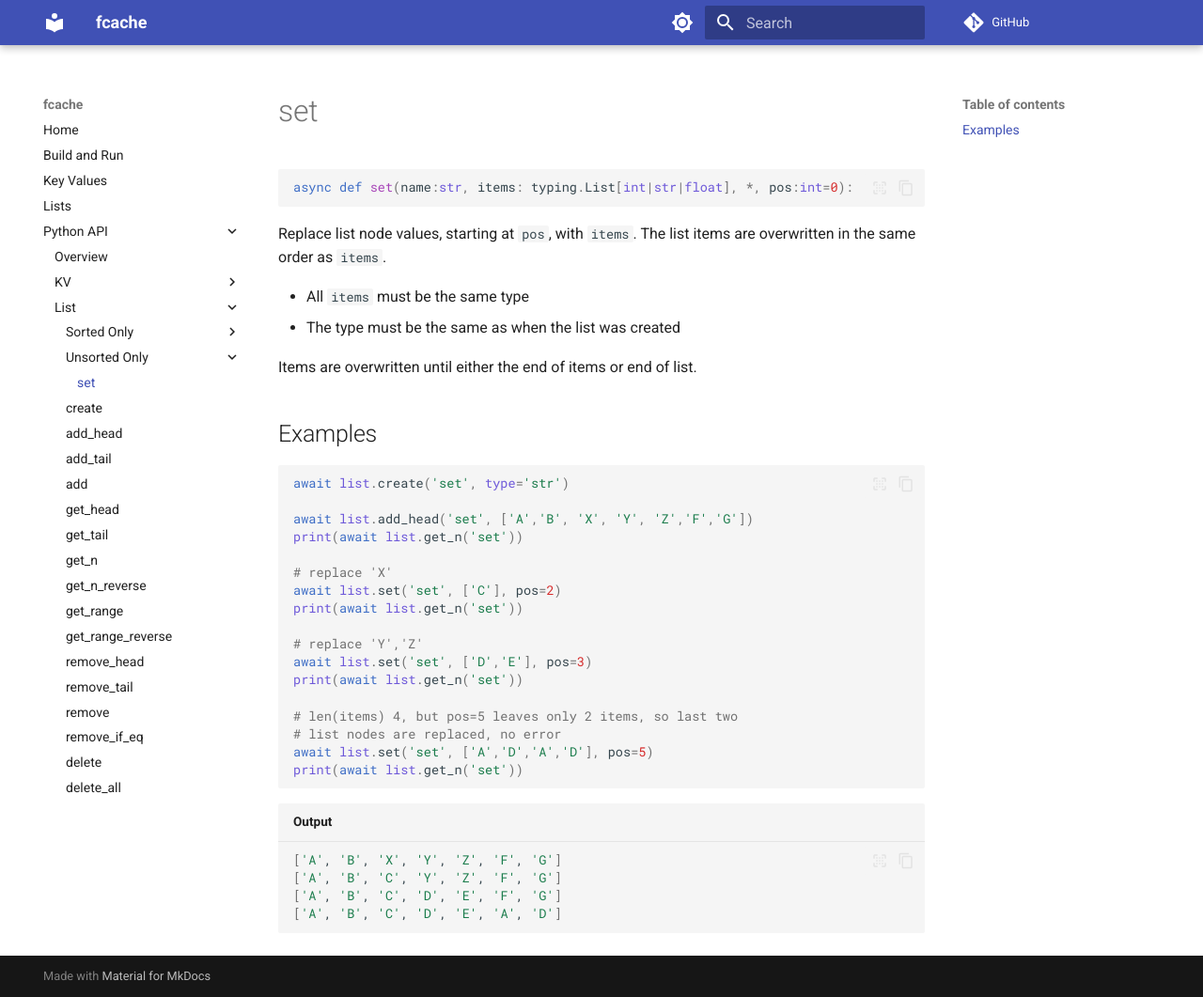
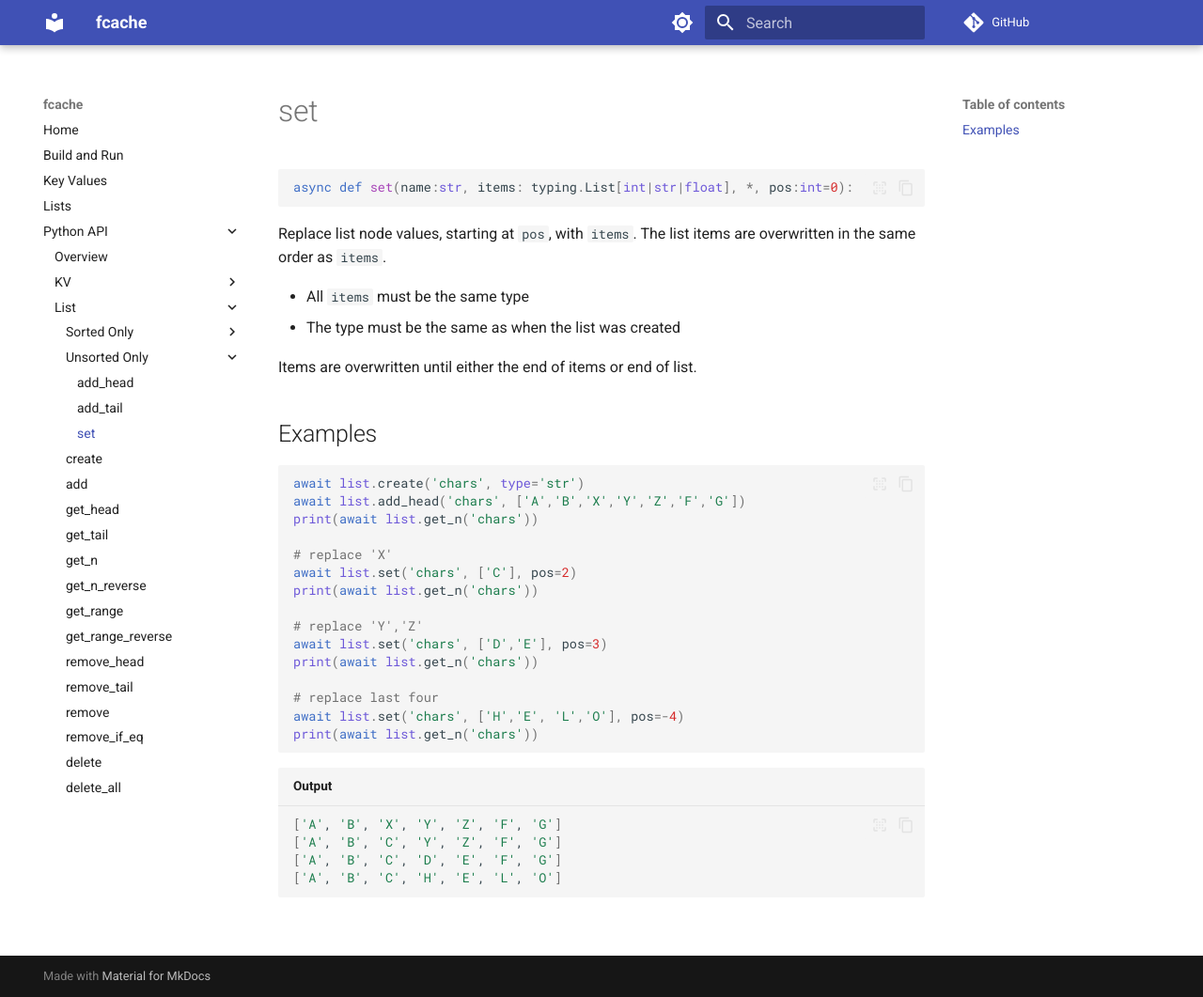
Before and after one commit to ccooper1982/fcache, an MkDocs documentation site: the page built from docs/src/api_py/list/set.md, in a window 1280 px wide and 1061 px high. Shown: the whole window at 94% size. Built offline with MkDocs 1.6.1 and Material for MkDocs 9.7.7, drawn with Linux system fonts in a browser that asks for light colours; comment, search, counter and statistics services are not loaded.

````diff
--- a/docs/mkdocs.yml
+++ b/docs/mkdocs.yml
@@ -53,10 +53,10 @@ nav:
       - Sorted Only:
         - 'api_py/list/intersect.md'
       - Unsorted Only:
+        - add_head: 'api_py/list/add_head.md'
+        - add_tail: 'api_py/list/add_tail.md'
         - 'api_py/list/set.md'
       - create: 'api_py/list/create.md'
-      - add_head: 'api_py/list/add_head.md'
-      - add_tail: 'api_py/list/add_tail.md'
       - add: 'api_py/list/add.md'
       - get_head: 'api_py/list/get_head.md'
       - get_tail: 'api_py/list/get_tail.md'
--- a/docs/src/api_py/list/set.md
+++ b/docs/src/api_py/list/set.md
@@ -16,28 +16,27 @@ Items are overwritten until either the end of items or end of list.
 ## Examples
 
 ```py
-await list.create('set', type='str')
-
-await list.add_head('set', ['A','B', 'X', 'Y', 'Z','F','G'])
-print(await list.get_n('set'))
+await list.create('chars', type='str')
+await list.add_head('chars', ['A','B','X','Y','Z','F','G'])
+print(await list.get_n('chars'))
 
 # replace 'X'
-await list.set('set', ['C'], pos=2)
-print(await list.get_n('set'))
+await list.set('chars', ['C'], pos=2)
+print(await list.get_n('chars'))
 
 # replace 'Y','Z'
-await list.set('set', ['D','E'], pos=3)
-print(await list.get_n('set'))
+await list.set('chars', ['D','E'], pos=3)
+print(await list.get_n('chars'))
 
-# len(items) 4, but pos=5 leaves only 2 items, so last two
-# list nodes are replaced, no error
-await list.set('set', ['A','D','A','D'], pos=5)
-print(await list.get_n('set'))
+# replace last four
+await list.set('chars', ['H','E', 'L','O'], pos=-4)
+print(await list.get_n('chars'))
+
 ```
 
 ```bash title='Output'
 ['A', 'B', 'X', 'Y', 'Z', 'F', 'G']
 ['A', 'B', 'C', 'Y', 'Z', 'F', 'G']
 ['A', 'B', 'C', 'D', 'E', 'F', 'G']
-['A', 'B', 'C', 'D', 'E', 'A', 'D']
+['A', 'B', 'C', 'H', 'E', 'L', 'O']
 ```
````
Also changed, not shown: docs/src/api_py/list/add_head.md (+0 -4 lines), docs/src/api_py/list/add_tail.md (+0 -3 lines), 5 other files.
